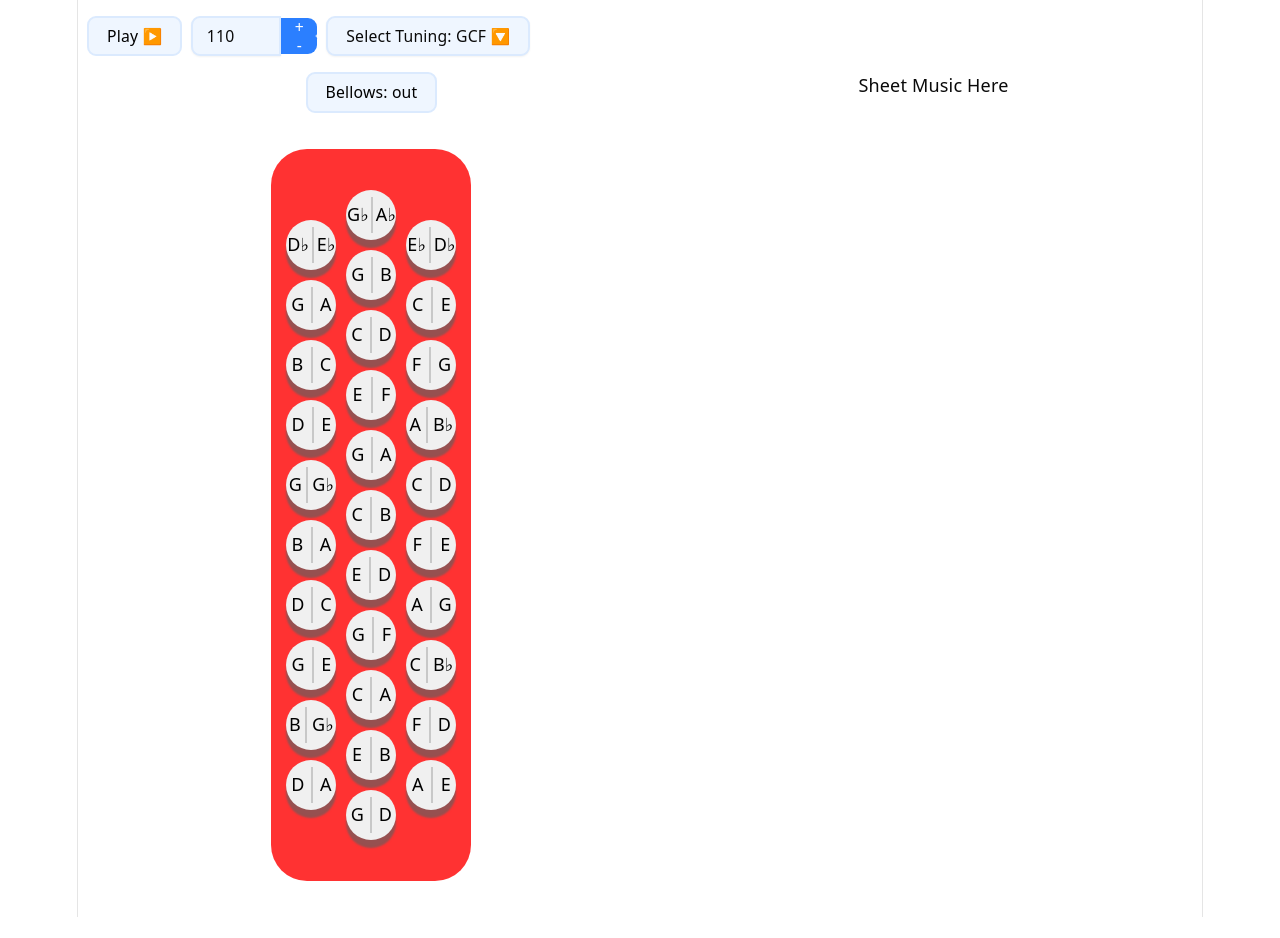
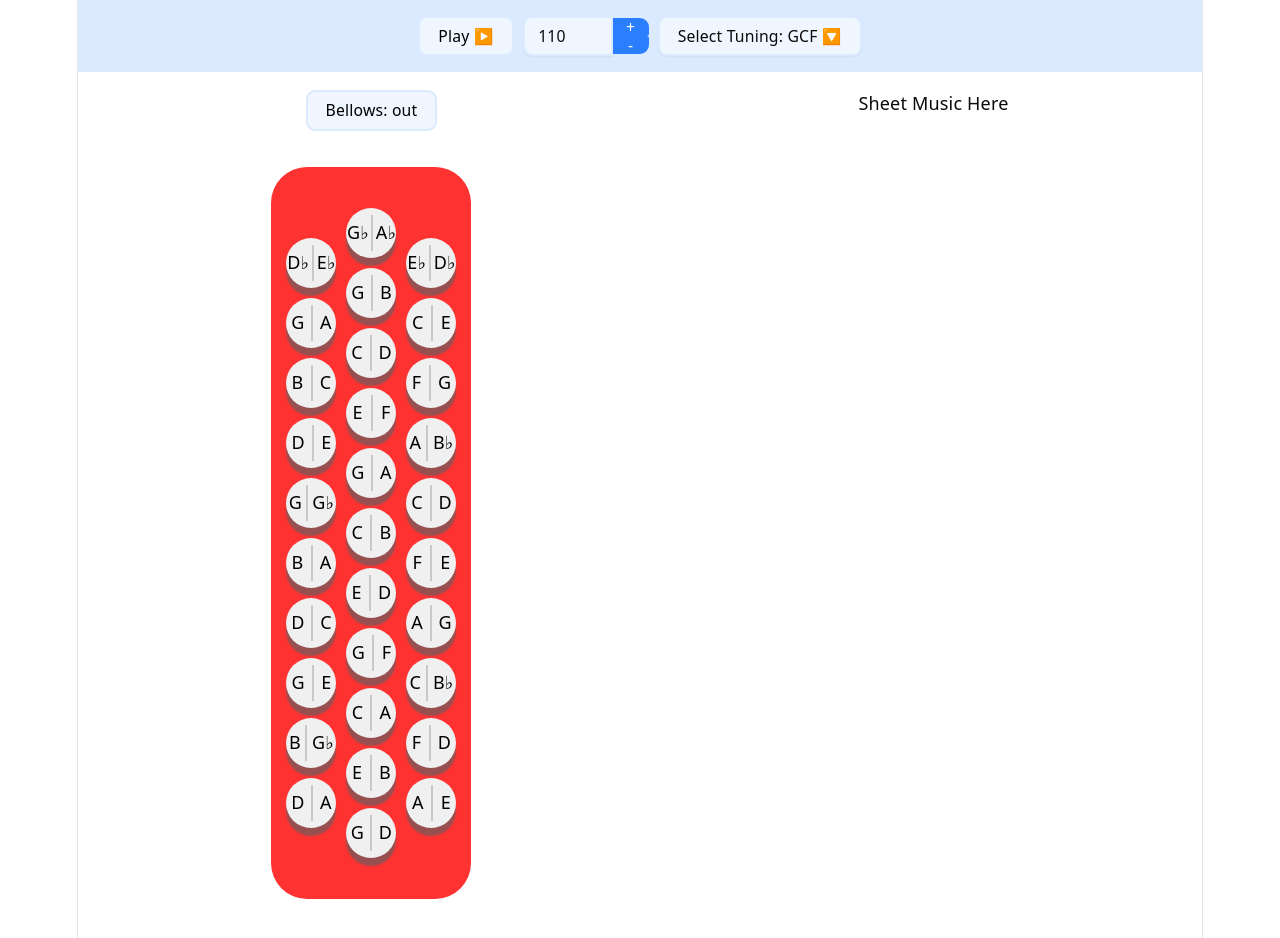
Before and after one commit to VictorFromTheInternet/Diatonic_Accordion_Trainer, a React (Vite) app: page / in a window 1280 px wide. Shown: the top 938 px of the page. Before the commit the page ends 917 px from the top, so only its background shows below. Built offline with nearby package versions, Linux system fonts and the light colour scheme.

Commit message:
more layout adjustments and padding

```diff
--- a/src/App.tsx
+++ b/src/App.tsx
@@ -19,14 +19,13 @@ function App() {
   const updateTuning = useUpdateControls((state)=> state.updateTuning)
   const updateBellowsOut = useUpdateControls((state)=> state.updateBellowsOut)
 
-  return <>
-    <nav>
-      <ControlPanel>
-      </ControlPanel>
-    </nav>
+  return (
+  <>
+    <ControlPanel>
+    </ControlPanel>
     <main>
       <div className="row content-display-wrapper">
-        <div className="col keyboard-display-container">
+        <div className="col keyboard-display-container p-4">
           <div>
             <Button
               onClick={()=>updateBellowsOut(!bellowsOut)}
@@ -37,10 +36,12 @@ function App() {
           </div>
           <AccordionKeyboard bellowsOut={bellowsOut}></AccordionKeyboard>
         </div>
-        <div className="col music-display-container"><SheetMusicDisplay></SheetMusicDisplay></div>
+        <div className="col music-display-container p-4">
+          <SheetMusicDisplay></SheetMusicDisplay>
+        </div>
       </div>
     </main>
-  </>
+  </>)
 
 }
 
--- a/src/components/ControlPanel.tsx
+++ b/src/components/ControlPanel.tsx
@@ -35,8 +35,8 @@ function ControlPanel() {
 
   return (
     <>
-      <div className="flex justify-center align-center">
-        <nav className="flex items-center ml-2 mr-2 gap-2">
+      <nav className="flex justify-center align-center bg-blue-100">
+        <div className="flex items-center ml-2 mr-2 gap-2">
           <Button
             onClick={()=>updateIsPlaying(!isPlaying)}
             className="bg-blue-50 border-blue-100 border-2 hover:bg-blue-200 hover:border-blue-300 text-black"
@@ -90,8 +90,8 @@ function ControlPanel() {
               </DropdownMenuGroup>
             </DropdownMenuContent>
           </DropdownMenu>
-        </nav>
-      </div>
+        </div>
+      </nav>
     </>
   )
 }
```
